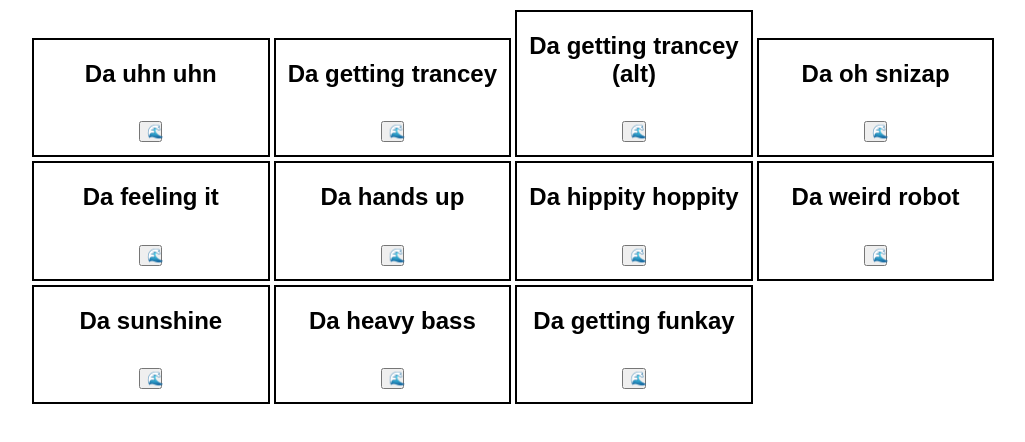
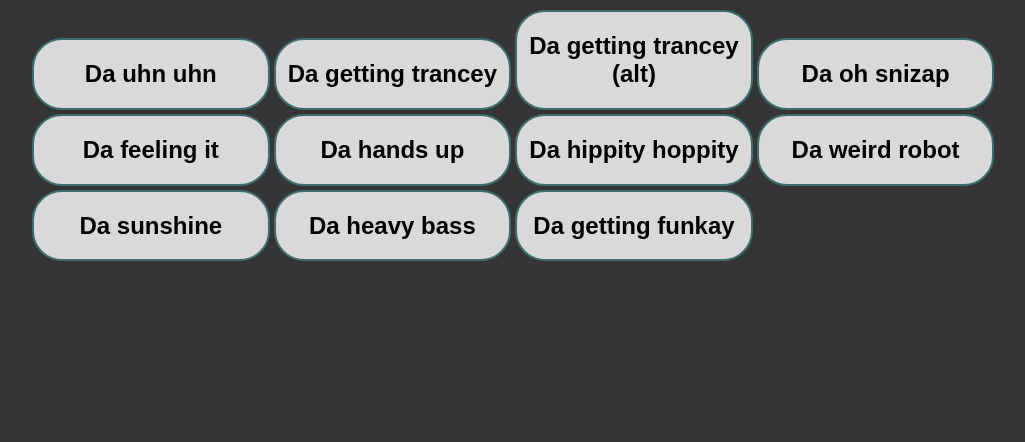
Before and after one commit to A-Mitch/TranceSoundboard, a plain HTML site: page index.html in a window 1280 px wide. Shown: the whole page, without its empty margins (26-1051 px from the left). Drawn offline with Linux system fonts and the light colour scheme.

Commit message:
makes container the button and adds colors

```diff
--- a/app.js
+++ b/app.js
@@ -30,23 +30,23 @@ function addSoundsToPage(sounds) {
 		soundTitle.textContent = sound.title;
 		soundDiv.appendChild(soundTitle);
 
-		// This creates my button and applies it to each sound
-		const playButton = document.createElement('button');
-		playButton.textContent = '🌊';
-		soundDiv.appendChild(playButton);
-
 		// This gets the actual sound and applies it to the cell with the same name
 		const player = document.createElement('audio');
 		player.setAttribute('src', `sounds/${sound.src}`);
 		soundDiv.appendChild(player);
 
 		// This will play the sound when the button is clicked
-		playButton.addEventListener('click', () => {
+		soundDiv.addEventListener('mousedown', () => {
+			soundDiv.style.background = '#284B63';
 			// This will allow me to start the sound over if clicked more than once
 			player.currentTime = 0;
 			player.play();
 		});
 
+		soundDiv.addEventListener('mouseup', () => {
+			soundDiv.style.background = '';
+		});
+
 		soundsElement.appendChild(soundDiv);
 	});
 }
--- a/styles.css
+++ b/styles.css
@@ -1,5 +1,6 @@
 body{
 	font-family: sans-serif;
+	background: #353535;
 }
 
 main {
@@ -8,16 +9,12 @@ main {
 }
 
 .sound {
-	border: 2px solid black;
+	border: 2px solid #3C6E71;
 	margin: 2px;
-
+	border-radius: 30px;
+	background: #D9D9D9;
 	text-align: center;
 
 	display: inline-block;
 	width: 20%;
 }
-
-button {
-	margin: 1em;
-	width: 10%;
-}
```
